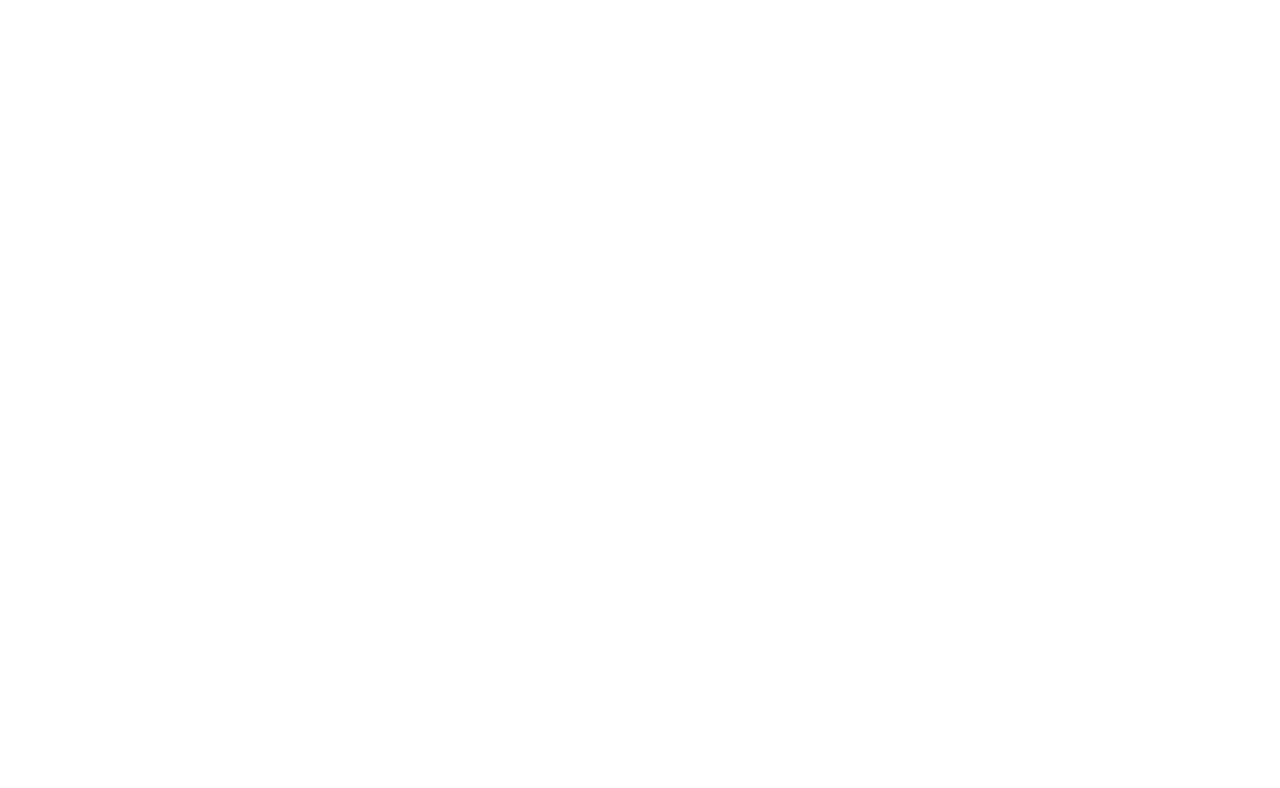
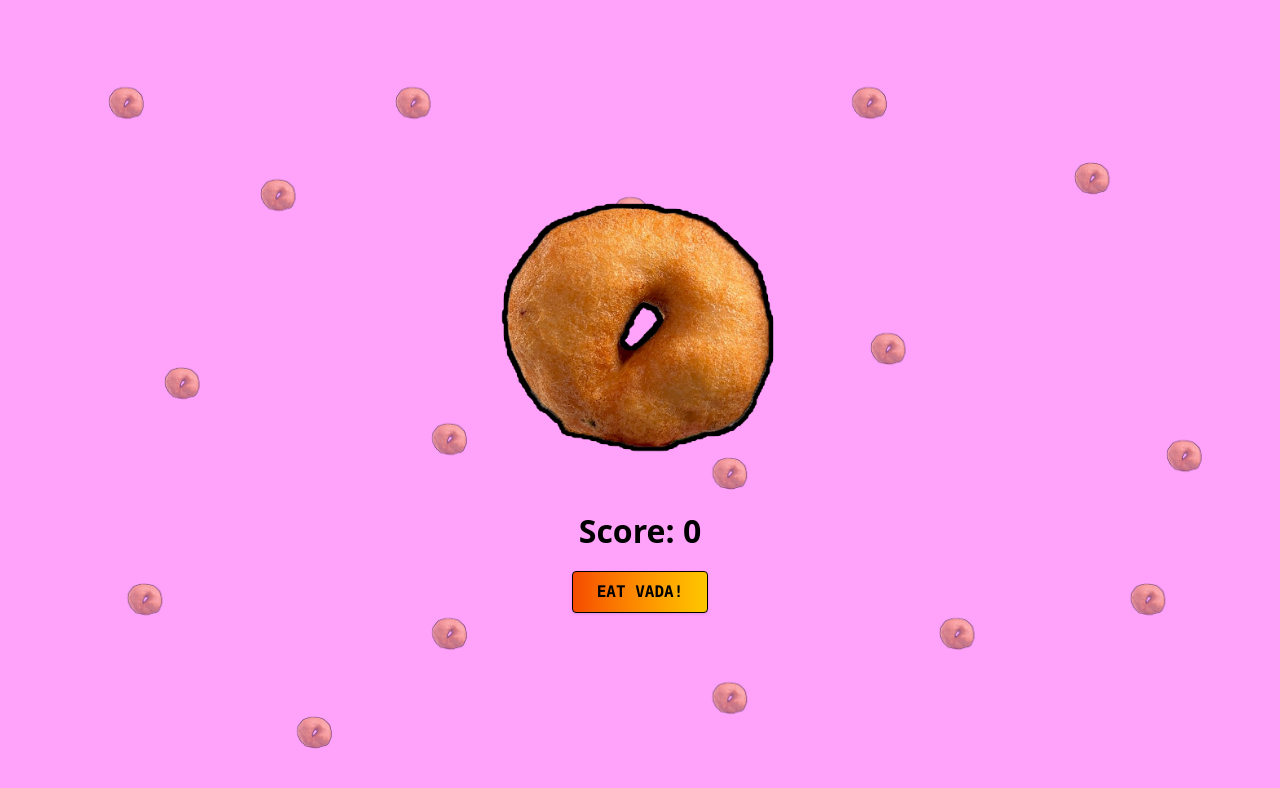
Before and after one commit to jose-0000/Vada_Useless_Projects, a React (Vite) app: page / in a window 1280 px wide. Shown: the top 788 px of the page. Built offline with nearby package versions, Linux system fonts and the light colour scheme.

Commit message:
eat button increase score functionality added

```diff
--- a/src/App.jsx
+++ b/src/App.jsx
@@ -1,11 +1,12 @@
 import { useState } from 'react'
-import './App.css'
+import Home from './Home'
 
 function App() {
   const [count, setCount] = useState(0)
 
   return (
     <>
+      <Home />
     </>
   );
 }
--- a/src/EatButton.jsx
+++ b/src/EatButton.jsx
@@ -1,10 +1,11 @@
 import React from "react";
 
-const EatButton = () => {
+const EatButton = ({ onClick }) => {
   return (
     <button
       className="font-mono bg-gradient-to-r from-orange-600 to-yellow-400 text-black font-bold border border-black px-6 py-2 rounded shadow transition duration-150 cursor-pointer hover:cursor-pointer active:bg-white/60"
       style={{ outline: 'none' }}
+      onClick={onClick}
     >
       EAT VADA!
     </button>
--- a/src/Home.jsx
+++ b/src/Home.jsx
@@ -2,8 +2,12 @@
 import mainPageBg from './assets/Main_Page.png';
 import EatButton from './EatButton.jsx'
 import vadaImg from './assets/vada.png';
+import Score from './Score.jsx';
 
 function Home() {
+  const [bites, setBites] = useState(0);
+  const handleEatVada = () => setBites(bites + 1);
+
   return (
     <div
       style={{
@@ -19,7 +23,8 @@
       }}
     >
       <img src={vadaImg} alt="Vada" style={{ maxWidth: '300px', width: '100%', height: 'auto', marginBottom: '24px' }} />
-      <EatButton />
+      <Score bites={bites} />
+      <EatButton onClick={handleEatVada} />
     </div>
   );
 }
--- /dev/null
+++ b/src/Score.jsx
@@ -0,0 +1,9 @@
+import React from 'react';
+function Score({ bites }) {
+  return (
+    <div style={{ fontSize: '2rem', fontWeight: 'bold', margin: '1rem' }}>
+      Score: {bites}
+    </div>
+  );
+}
+export default Score
--- a/src/Score/Score.jsx
+++ /dev/null
@@ -1,14 +0,0 @@
-import React, { useState } from 'react';
-function Score(){
-            const [bites, setBites] = useState(0);
-
-            const handleEatVada = () => setBites(bites + 1);
-
-            return (
-                 <div style={{ fontSize: '2rem', fontWeight: 'bold', margin: '1rem' }}>
-                    Score: {bites}
-                 </div>
-
-    );
-}
-export default Score
```
